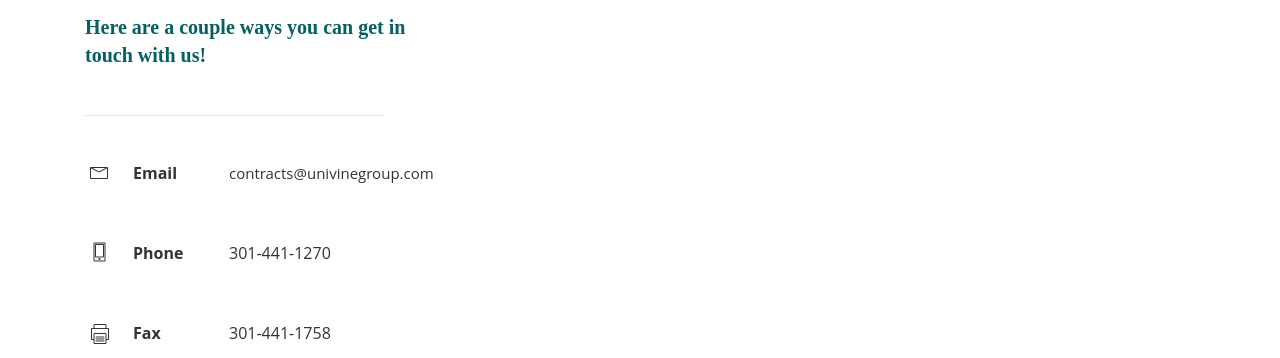
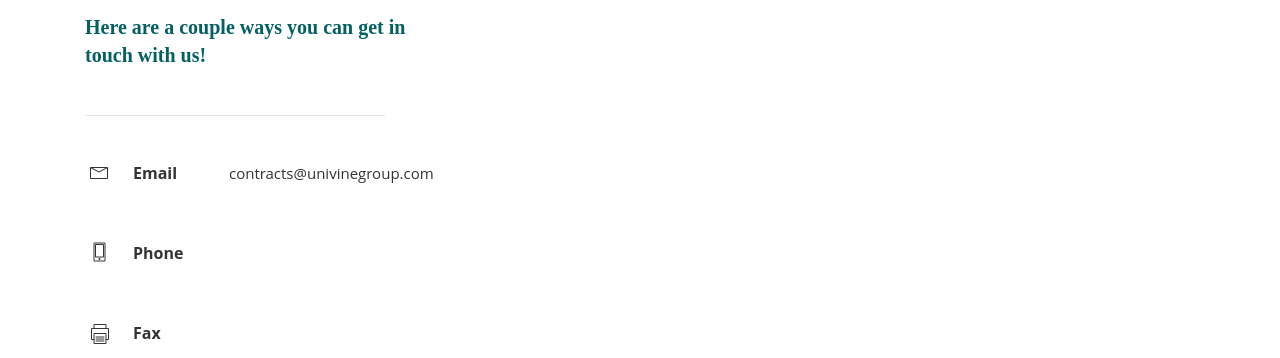
Before and after one commit to univinegroup/univinegroup.github.io, a website: page contact.html in a window 1280 px wide. Shown: the part 442-800 px from the top of the page. Drawn offline with Linux system fonts and the light colour scheme.

Commit message:
Update contact.html

```diff
--- a/contact.html
+++ b/contact.html
@@ -120,10 +120,10 @@
                   </a>
               </p>
               <p class="contactstyle">
-                301-441-1270
+
               </p>
               <p class="contactstyle">
-                301-441-1758
+
               </p>
             </div>
         </div>
```
